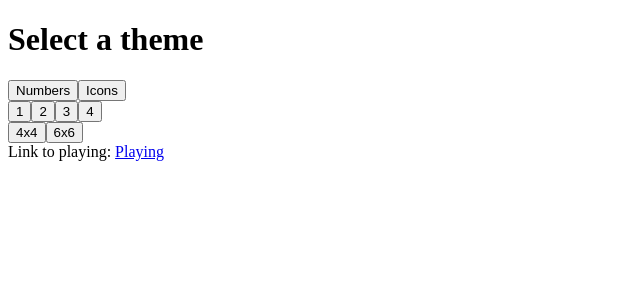
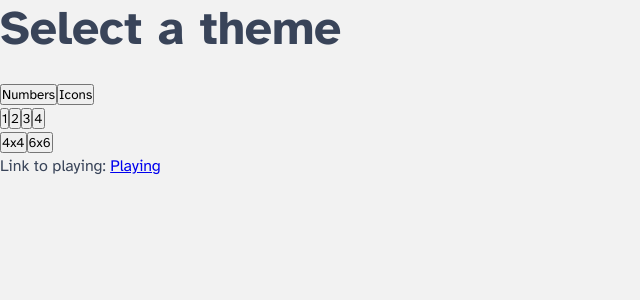
Before and after one commit to JosielLima/memory-game, a React (Vite) app: page / in a window 1280 px wide. Shown: the top 300 px of the page, without its empty margins (0-640 px from the left). Built offline with nearby package versions, Linux system fonts and the light colour scheme.

Commit message:
Add emotion react for css styles and config theme global

```diff
--- a/package.json
+++ b/package.json
@@ -10,6 +10,8 @@
     "preview": "vite preview"
   },
   "dependencies": {
+    "@emotion/react": "^11.14.0",
+    "@emotion/styled": "^11.14.0",
     "jotai": "^2.12.2",
     "react": "^19.0.0",
     "react-dom": "^19.0.0",
--- a/src/main.jsx
+++ b/src/main.jsx
@@ -3,12 +3,18 @@ import { createRoot } from "react-dom/client";
 import { BrowserRouter, Routes, Route } from "react-router";
 import Start from "./pages/Start";
 import Playing from "./pages/Playing";
+import { ThemeProvider } from "@emotion/react";
+import theme from "./theme/theme";
+import GlobalStyles from "./theme/GlobalStyles";
 
 createRoot(document.getElementById("root")).render(
-  <BrowserRouter>
-    <Routes>
-      <Route path="/" element={<Start />} />
-      <Route path="/playing" element={<Playing />} />
-    </Routes>
-  </BrowserRouter>,
+  <ThemeProvider theme={theme}>
+    <GlobalStyles />
+    <BrowserRouter>
+      <Routes>
+        <Route path="/" element={<Start />} />
+        <Route path="/playing" element={<Playing />} />
+      </Routes>
+    </BrowserRouter>
+  </ThemeProvider>,
 );
--- /dev/null
+++ b/src/theme/GlobalStyles.jsx
@@ -0,0 +1,62 @@
+import { css, Global } from "@emotion/react";
+import theme from "./theme";
+
+const GlobalStyles = () => (
+  <Global
+    styles={css`
+      @import url("https://fonts.googleapis.com/css2?family=Atkinson+Hyperlegible:wght@400;700&display=swap");
+
+      * {
+        box-sizing: border-box;
+        margin: 0;
+        padding: 0;
+      }
+
+      html,
+      body {
+        font-family: "Atkinson Hyperlegible", sans-serif;
+        font-size: 16px;
+        line-height: 1.5;
+        color: ${theme.colors.text.primary};
+        background-color: ${theme.colors.secondary.main};
+      }
+
+      h1 {
+        font-size: ${theme.typography.fontSize.h1};
+        font-weight: ${theme.typography.fontWeight.bold};
+        line-height: ${theme.typography.lineHeight.h1};
+        margin-bottom: ${theme.spacing.lg};
+      }
+
+      h2 {
+        font-size: ${theme.typography.fontSize.h2};
+        font-weight: ${theme.typography.fontWeight.bold};
+        line-height: ${theme.typography.lineHeight.h2};
+        margin-bottom: ${theme.spacing.md};
+      }
+
+      h3 {
+        font-size: ${theme.typography.fontSize.h3};
+        font-weight: ${theme.typography.fontWeight.bold};
+        line-height: ${theme.typography.lineHeight.h3};
+        margin-bottom: ${theme.spacing.sm};
+      }
+
+      p {
+        margin-bottom: ${theme.spacing.md};
+      }
+
+      button {
+        font-family: "Atkinson Hyperlegible", sans-serif;
+      }
+
+      .game-number {
+        font-size: 48px;
+        font-weight: ${theme.typography.fontWeight.bold};
+        color: ${theme.colors.text.primary};
+      }
+    `}
+  />
+);
+
+export default GlobalStyles;
--- /dev/null
+++ b/src/theme/theme.js
@@ -0,0 +1,163 @@
+import { css } from "@emotion/react";
+
+const theme = {
+  colors: {
+    primary: {
+      main: "#F0A214",
+      light: "#BCBCB9",
+      dark: "#394459",
+      darker: "#152518",
+    },
+    secondary: {
+      main: "#F2F2F2",
+      light: "#719145",
+      dark: "#3979DA",
+      darker: "#FCFCFC",
+    },
+    text: {
+      primary: "#394459",
+      secondary: "#719145",
+      light: "#F2F2F2",
+    },
+    rgb: {
+      primary: {
+        main: "240, 162, 20",
+        light: "188, 188, 185",
+        dark: "57, 68, 89",
+        darker: "21, 37, 24",
+      },
+      secondary: {
+        main: "242, 242, 242",
+        light: "113, 145, 69",
+        dark: "57, 121, 218",
+        darker: "252, 252, 252",
+      },
+    },
+  },
+  typography: {
+    fontFamily: '"Atkinson Hyperlegible", sans-serif',
+    fontSize: {
+      h1: "48px",
+      h2: "32px",
+      h3: "24px",
+      body: "16px",
+      small: "14px",
+    },
+    fontWeight: {
+      regular: 400,
+      bold: 700,
+    },
+    lineHeight: {
+      h1: 1.2,
+      h2: 1.3,
+      h3: 1.4,
+      body: 1.5,
+    },
+  },
+  buttons: {
+    primary: {
+      idle: css`
+        background-color: #f0a214;
+        color: white;
+        border-radius: 25px;
+        padding: 12px 24px;
+        font-weight: bold;
+        border: none;
+        cursor: pointer;
+        transition: background-color 0.3s;
+        font-family: "Atkinson Hyperlegible", sans-serif;
+        &:hover {
+          background-color: #e59400;
+        }
+      `,
+      hover: css`
+        background-color: #fac061;
+        color: white;
+        border-radius: 25px;
+        padding: 12px 24px;
+        font-weight: bold;
+        border: none;
+        cursor: pointer;
+        font-family: "Atkinson Hyperlegible", sans-serif;
+      `,
+    },
+    secondary: {
+      idle: css`
+        background-color: #bcbcb9;
+        color: #394459;
+        border-radius: 25px;
+        padding: 8px 16px;
+        font-weight: bold;
+        border: none;
+        cursor: pointer;
+        transition: background-color 0.3s;
+        font-family: "Atkinson Hyperlegible", sans-serif;
+        &:hover {
+          background-color: #a8a8a5;
+        }
+      `,
+      hover: css`
+        background-color: #3979da;
+        color: white;
+        border-radius: 25px;
+        padding: 8px 16px;
+        font-weight: bold;
+        border: none;
+        cursor: pointer;
+        font-family: "Atkinson Hyperlegible", sans-serif;
+      `,
+    },
+    menu: {
+      active: css`
+        background-color: #394459;
+        color: white;
+        border-radius: 25px;
+        padding: 8px 24px;
+        font-weight: bold;
+        border: none;
+        cursor: pointer;
+        font-family: "Atkinson Hyperlegible", sans-serif;
+      `,
+      hover: css`
+        background-color: #3979da;
+        color: white;
+        border-radius: 25px;
+        padding: 8px 24px;
+        font-weight: bold;
+        border: none;
+        cursor: pointer;
+        font-family: "Atkinson Hyperlegible", sans-serif;
+      `,
+      idle: css`
+        background-color: #bcbcb9;
+        color: #394459;
+        border-radius: 25px;
+        padding: 8px 24px;
+        font-weight: bold;
+        border: none;
+        cursor: pointer;
+        transition: background-color 0.3s;
+        font-family: "Atkinson Hyperlegible", sans-serif;
+        &:hover {
+          background-color: #a8a8a5;
+        }
+      `,
+    },
+  },
+  spacing: {
+    xs: "4px",
+    sm: "8px",
+    md: "16px",
+    lg: "24px",
+    xl: "32px",
+    xxl: "48px",
+  },
+  borderRadius: {
+    small: "4px",
+    medium: "8px",
+    large: "16px",
+    pill: "25px",
+  },
+};
+
+export default theme;
```
Also changed, not shown: 1 other file (tests, documents, lock files or other folders).
